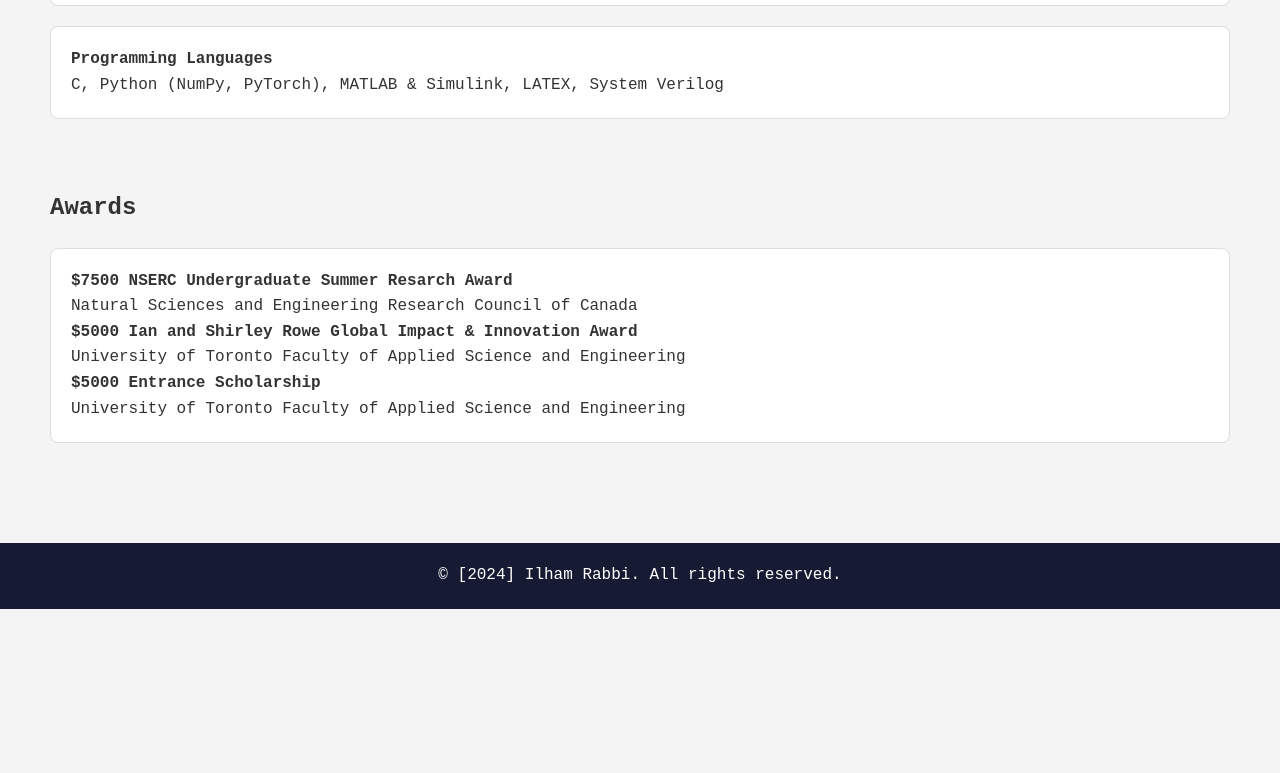
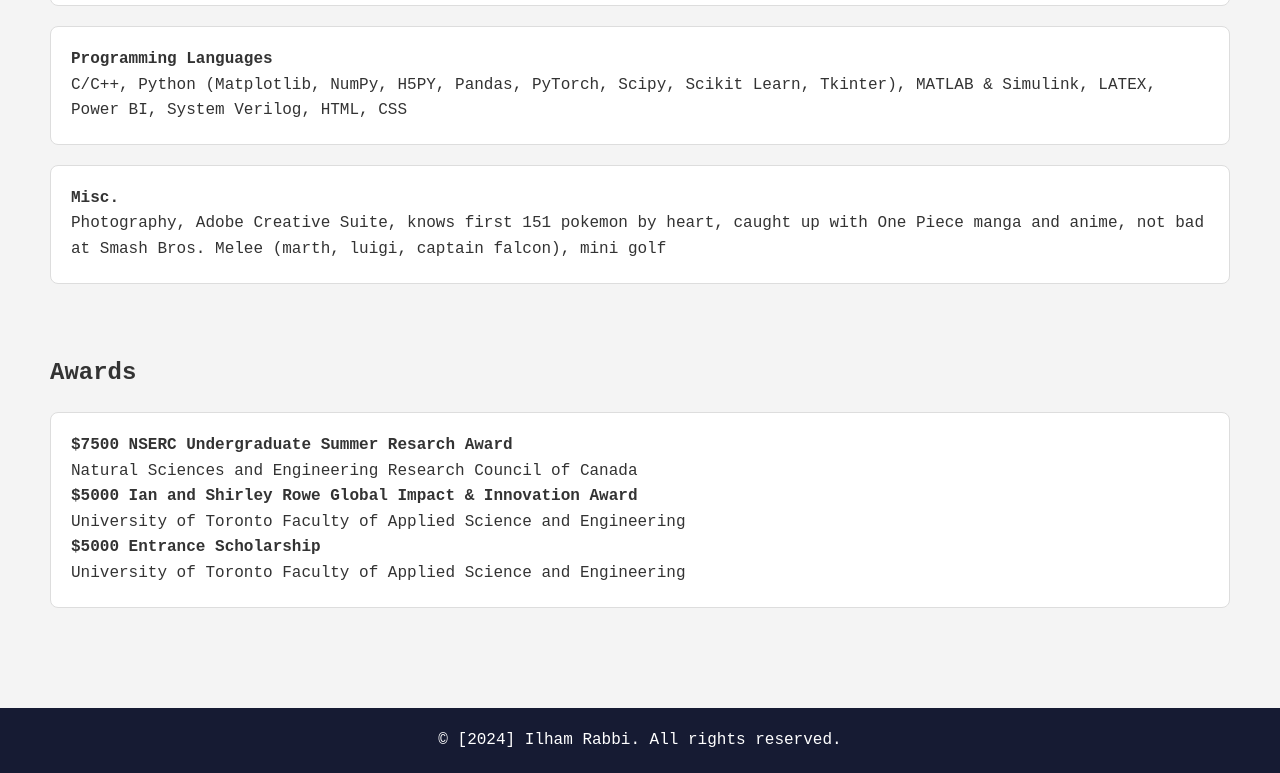
Before and after one commit to ilham-rabbi/ilham-rabbi.github.io, a plain HTML site: page index.html in a window 1280 px wide. Shown: the part 1268-2041 px from the top of the page. Before the commit the page ends 1877 px from the top, so only its background shows below. Drawn offline with Linux system fonts and the light colour scheme; a script that the page names is missing.

Commit message:
updating skill section

```diff
--- a/index.html
+++ b/index.html
@@ -74,7 +74,13 @@
         </div>
         <div class="skills">
         <h4>Programming Languages</h4>
-        <p>C, Python (NumPy, PyTorch), MATLAB & Simulink, LATEX, System Verilog</p>
+        <p>C/C++, Python (Matplotlib, NumPy, H5PY, Pandas, PyTorch, Scipy, Scikit Learn, Tkinter),
+            MATLAB & Simulink, LATEX, Power BI, System Verilog, HTML, CSS</p>
+        </div>
+        <div class="skills">
+        <h4>Misc.</h4>
+        <p>Photography, Adobe Creative Suite, knows first 151 pokemon by heart, caught up with One Piece manga and anime,
+             not bad at Smash Bros. Melee (marth, luigi, captain falcon), mini golf</p>
         </div>
     </section>
 
```
